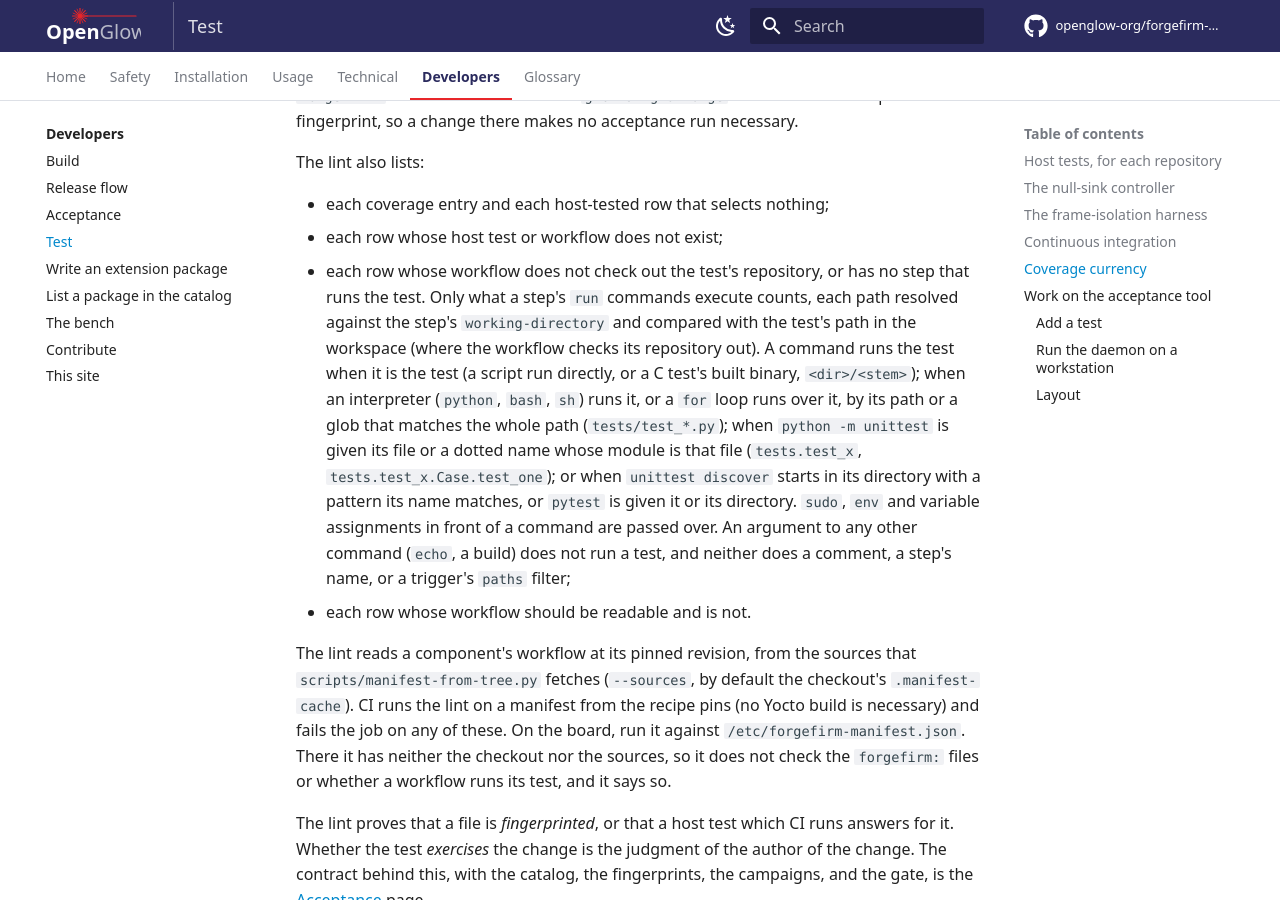
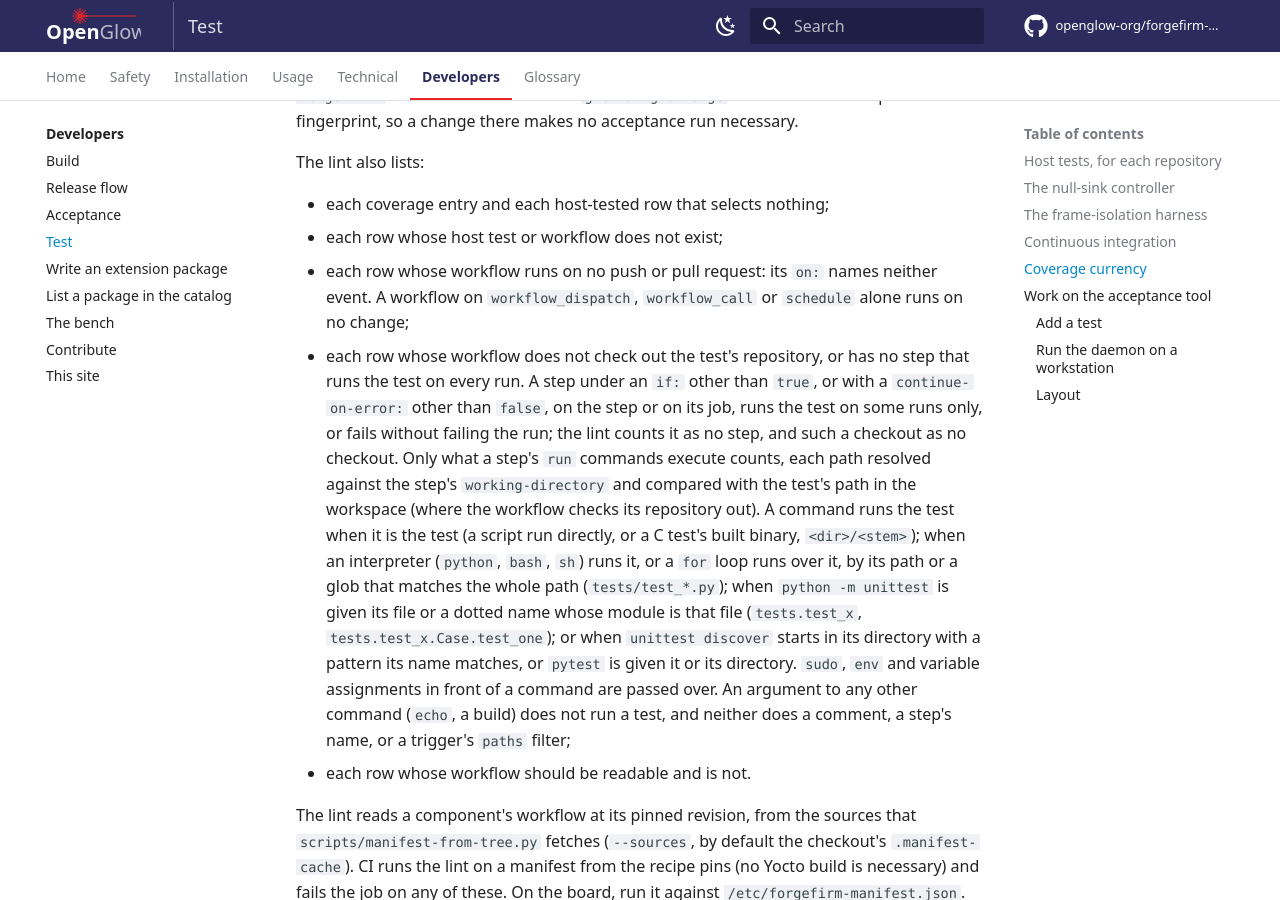
Before and after one commit to openglow-org/forgefirm-docs, an MkDocs documentation site: the page built from docs/developers/testing.md, in a window 1280 px wide and 900 px high, scrolled down 10986 px. Built offline with MkDocs 1.6.1 and Material for MkDocs 9.7.7, drawn with Linux system fonts in a browser that asks for light colours; comment, search, counter and statistics services are not loaded.

Commit message:
Testing: the coverage lint reads a host test's workflow for its triggers and its conditions
Companion of forgefirm 4d8f0d2 (forgetest: the lint counts a host test as
run only by a step every run of the workflow runs, on push or pull
request).

- developers/testing.md, Coverage currency, "The lint also lists": a new
  entry for a row whose workflow's on: names neither push nor
  pull_request (an `on:` of `workflow_dispatch`, `workflow_call` or
  `schedule` alone), and the entry on the step that runs the test says what
  counts as a step: one on every run of the workflow, whose failure fails
  the run. A step or a job under an `if:` other than `true`, or with a
  `continue-on-error:` other than `false`, is no step, and such a
  checkout is no checkout. The rest of the entry keeps its words.

Proof: python scripts/check-style.py (style: clean), python
scripts/check-interfaces.py (interfaces: clean (245 checked)), zensical
build (strict: No issues found). Negative control on a scratch copy of
the tree: the British spelling of 'canceled' put into the edited entry
fails check-style.py (one SPELLING finding, exit 1), and a link to a
page that does not exist fails the strict build (page does not exist,
exit 1).

Acceptance: none; docs only.

```diff
--- a/docs/developers/testing.md
+++ b/docs/developers/testing.md
@@ -206,16 +206,22 @@ The lint also lists:
 
 - each coverage entry and each host-tested row that selects nothing;
 - each row whose host test or workflow does not exist;
+- each row whose workflow runs on no push or pull request: its `on:` names
+  neither event. A workflow on `workflow_dispatch`, `workflow_call` or
+  `schedule` alone runs on no change;
 - each row whose workflow does not check out the test's repository, or has
-  no step that runs the test. Only what a step's `run` commands execute
-  counts, each path resolved against the step's `working-directory` and
-  compared with the test's path in the workspace (where the workflow checks
-  its repository out). A command runs the test when it is the test (a
-  script run directly, or a C test's built binary, `<dir>/<stem>`); when
-  an interpreter (`python`, `bash`, `sh`) runs it, or a `for` loop runs
-  over it, by its path or a glob that matches the whole path
-  (`tests/test_*.py`); when `python -m unittest` is given its file or a
-  dotted name whose module is that file (`tests.test_x`,
+  no step that runs the test on every run. A step under an `if:` other than
+  `true`, or with a `continue-on-error:` other than `false`, on the step or
+  on its job, runs the test on some runs only, or fails without failing the
+  run; the lint counts it as no step, and such a checkout as no checkout.
+  Only what a step's `run` commands execute counts, each path resolved
+  against the step's `working-directory` and compared with the test's path
+  in the workspace (where the workflow checks its repository out). A command
+  runs the test when it is the test (a script run directly, or a C test's
+  built binary, `<dir>/<stem>`); when an interpreter (`python`, `bash`,
+  `sh`) runs it, or a `for` loop runs over it, by its path or a glob that
+  matches the whole path (`tests/test_*.py`); when `python -m unittest` is
+  given its file or a dotted name whose module is that file (`tests.test_x`,
   `tests.test_x.Case.test_one`); or when `unittest discover` starts in its
   directory with a pattern its name matches, or `pytest` is given it or its
   directory. `sudo`, `env` and variable assignments in front of a command
```
